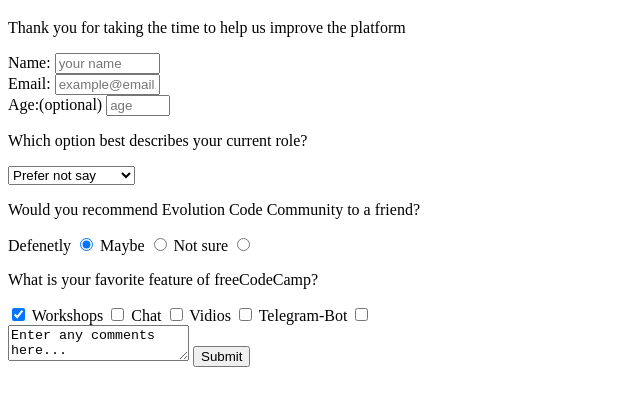
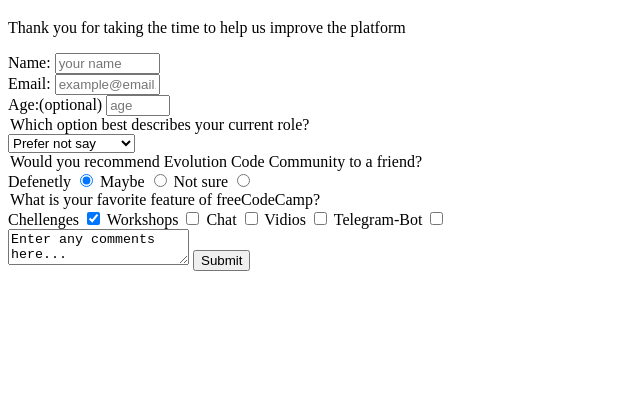
Before and after one commit to valikmed/FreeCodeCamp, a plain HTML site: page HTML/Day 7/index.html in a window 1280 px wide. Shown: the part 61-466 px from the top of the page, without its empty margins (0-640 px from the left). Drawn offline with Linux system fonts and the light colour scheme.

Commit message:
refactored <p> to <legend> code for better visualization

```diff
--- a/HTML/Day 7/index.html
+++ b/HTML/Day 7/index.html
@@ -13,18 +13,19 @@
     </header>
     <main>
         <form id="survey-form">
+            <!-- inputs can be associated with labels by using the for attribute on the label element. -->
             <label id="name-label" for="name">Name:</label>
-            <input id="name" type="text" placeholder="your name" required minlength="4" maxlength="8" size="10">
+            <input id="name" type="text" placeholder="your name" minlength="4" maxlength="8" size="10" required>
             <div>
                 <label id="email-label" for="email">Email:</label>
-                <input required id="email" type="email" name="email" placeholder="example@email.com" size="10">
+                <input id="email" type="email" name="email" placeholder="example@email.com" size="10"required>
             </div>
             <div>
-                <label id="number-label">Age:(optional)</label>
+                <label id="number-label" for="number">Age:(optional)</label>
                 <input id="number" type="number" name="age" placeholder="age" min="18" max="110">
             </div>
             <div>
-                <p>Which option best describes your current role?</p>
+                <legend>Which option best describes your current role?</legend>
                 <select name="dropdownt" id="dropdown">
                     <option value="student">Student</option>
                     <option value="full-time-job">Full-Time Job</option>
@@ -33,7 +34,7 @@
                 </select>
             </div>
             <div>
-                <p>Would you recommend Evolution Code Community to a friend?</p>
+                <legend>Would you recommend Evolution Code Community to a friend?</legend>
                 <label for="defenetly-option">Defenetly</label>
                 <input checked id="defenetly-option" type="radio" name="option" value="defenetly">
                 <label for="maybe-option">Maybe</label>
@@ -42,7 +43,8 @@
                 <input id="not-sure-option" type="radio" name="option" value="not-sure">
             </div>
             <div>
-                <p>What is your favorite feature of freeCodeCamp?</p>
+                <legend>What is your favorite feature of freeCodeCamp?</legend>
+                <label for="chellenges">Chellenges</label>
                 <input checked type="checkbox" id="chellenges" name="chellenges" value="chellenges">
                 <label for="workshops">Workshops</label>
                 <input type="checkbox" id="workshops" name="workshops" value="workshops">
@@ -53,8 +55,10 @@
                 <label for="telegram-bot">Telegram-Bot</label>
                 <input type="checkbox" id="telegram-bot" name="telegram-bot" value="telegram-bot">
             </div>
-            <textarea>Enter any comments here...</textarea>
-            <button name="submit">Submit</button>
+            <div>
+                <textarea>Enter any comments here...</textarea>
+                <input type="submit" value="Submit"></button>
+            </div>
         </form>
     </main>
 </body>
```
